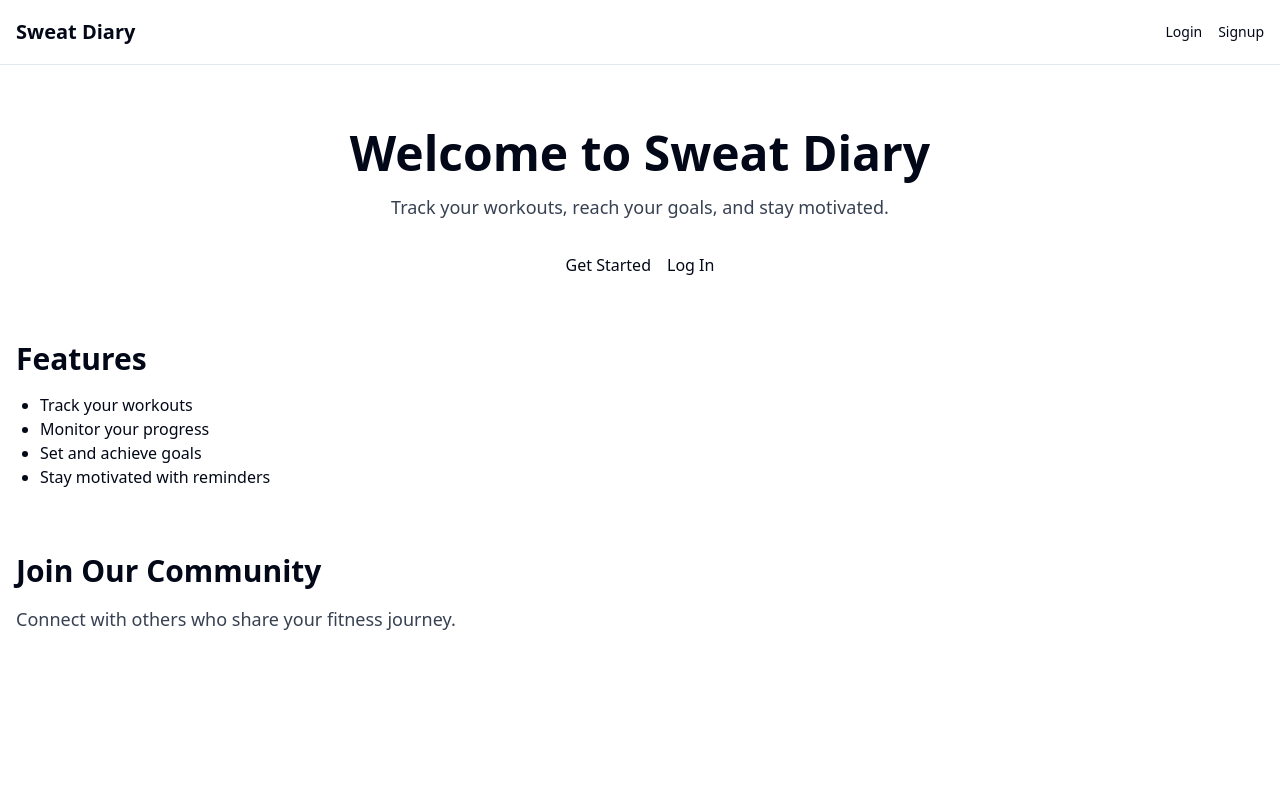
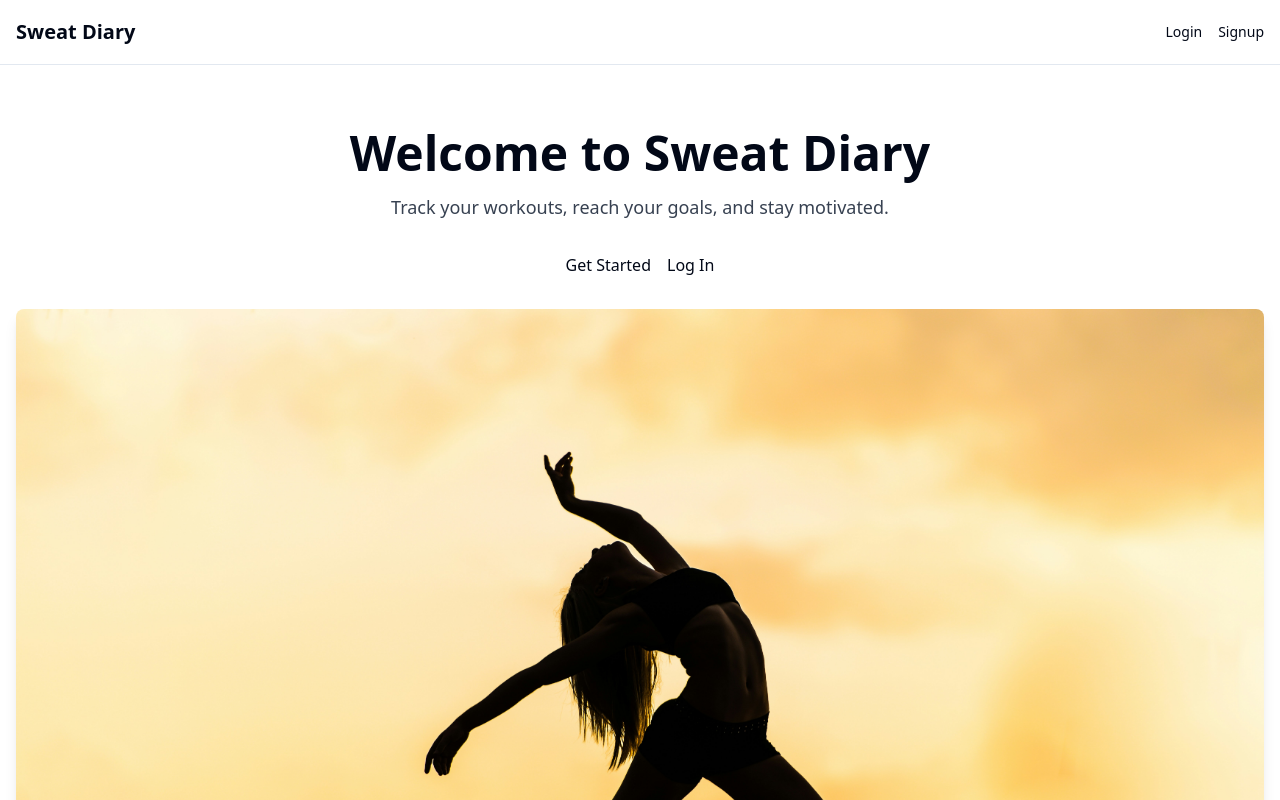
Before and after one commit to zmankali-22/sweatDiary-frontend, a React (Vite) app: page / in a window 1280 px wide. Shown: the top 800 px of the page. Built offline with nearby package versions, Linux system fonts and the light colour scheme.

Commit message:
use framer motion to use animation properties

```diff
--- a/package.json
+++ b/package.json
@@ -21,7 +21,7 @@
     "class-variance-authority": "^0.7.0",
     "clsx": "^2.1.1",
     "date-fns": "^3.6.0",
-    "framer-motion": "^11.3.2",
+    "framer-motion": "^11.3.6",
     "lucide-react": "^0.408.0",
     "react": "^18.3.1",
     "react-dom": "^18.3.1",
--- a/src/components/Navbar.jsx
+++ b/src/components/Navbar.jsx
@@ -14,15 +14,20 @@ export default function Navbar() {
     <header className="bg-background border-b">
       <nav className="navbar flex justify-between items-center max-w-screen-xl mx-auto px-4 h-16">
         <div className="flex-shrink-0">
-          <Link to="/">
+          <Link to={user ? "/home" : "/"}>
             <h1 className="text-xl font-bold">Sweat Diary</h1>
           </Link>
         </div>
         <div className="flex space-x-4">
           {user ? (
             <div className="flex items-center space-x-4">
-              <span className="text-sm text-muted-foreground">{user.email}</span>
-              <button onClick={handleClick} className="text-sm font-medium">
+              <span className="text-sm text-muted-foreground">
+                {user.email}
+              </span>
+              <button
+                onClick={handleClick}
+                className="text-sm font-medium"
+              >
                 Log out
               </button>
             </div>
--- a/src/pages/LandingPage.jsx
+++ b/src/pages/LandingPage.jsx
@@ -1,16 +1,35 @@
 import { Link } from "react-router-dom";
+import { motion } from "framer-motion";
+import landingImage from "../assets/landingImage.jpg";
 
 export default function LandingPage() {
   return (
     <div className="container mx-auto px-4 py-8">
       <header className="text-center py-8">
         <h1 className="text-5xl font-bold mb-4">Welcome to Sweat Diary</h1>
-        <p className="text-lg text-gray-700">Track your workouts, reach your goals, and stay motivated.</p>
+        <p className="text-lg text-gray-700">
+          Track your workouts, reach your goals, and stay motivated.
+        </p>
         <div className="mt-8">
-          <Link to="/signup" className="mr-4 btn btn-primary">Get Started</Link>
-          <Link to="/login" className="btn btn-outline">Log In</Link>
+          <Link to="/signup" className="mr-4 btn btn-primary">
+            Get Started
+          </Link>
+          <Link to="/login" className="btn btn-outline">
+            Log In
+          </Link>
         </div>
       </header>
+
+      {/* Apply animation to the image */}
+      <motion.img
+        src={landingImage}
+        alt="Sweat Diary Landing"
+        className="mx-auto rounded-lg shadow-lg"
+        initial={{ opacity: 0, scale: 0.9 }}
+        animate={{ opacity: 1, scale: 1 }}
+        transition={{ duration: 0.8, delay: 0.5 }}
+      />
+
       <section className="py-8">
         <h2 className="text-3xl font-bold mb-4">Features</h2>
         <ul className="list-disc pl-6">
@@ -20,9 +39,12 @@ export default function LandingPage() {
           <li>Stay motivated with reminders</li>
         </ul>
       </section>
+
       <section className="py-8">
         <h2 className="text-3xl font-bold mb-4">Join Our Community</h2>
-        <p className="text-lg text-gray-700">Connect with others who share your fitness journey.</p>
+        <p className="text-lg text-gray-700">
+          Connect with others who share your fitness journey.
+        </p>
       </section>
     </div>
   );
--- a/src/pages/Signup.jsx
+++ b/src/pages/Signup.jsx
@@ -16,13 +16,15 @@ export default function Signup() {
   const [email, setEmail] = useState('');
   const [password, setPassword] = useState('');
   const [confirmPassword, setConfirmPassword] = useState('');
+  const [localError, setLocalError] = useState('');
   const { signup, error, loading } = useSignup();
 
   const handleSubmit = async (e) => {
     e.preventDefault();
+    setLocalError('');
     if (password !== confirmPassword) {
-        // You might want to set this error in your useSignup hook instead
-        return; // or set a local error state
+      setLocalError('Passwords do not match');
+      return;
     }
     await signup(email, password);
   };
@@ -75,6 +77,7 @@ export default function Signup() {
         )}
       </Button>
 
+      {localError && <ErrorMessage message={localError} />}
       {error && <ErrorMessage message={error} />}
     </form>
   );
```
Also changed, not shown: src/assets/landingImage.jpg (added), 1 other file (tests, documents, lock files or other folders). Lines whose indentation alone changed are shown as unchanged.
